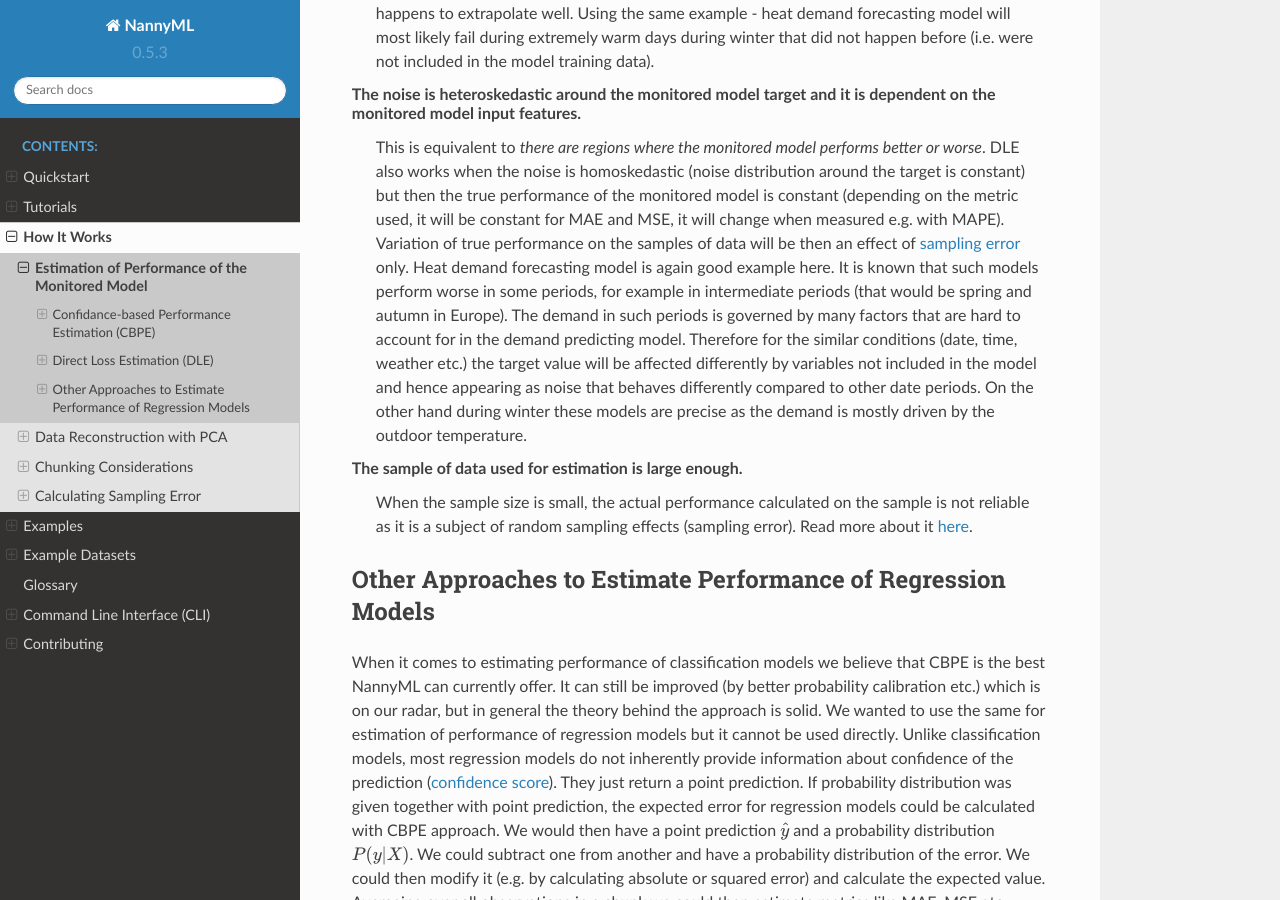
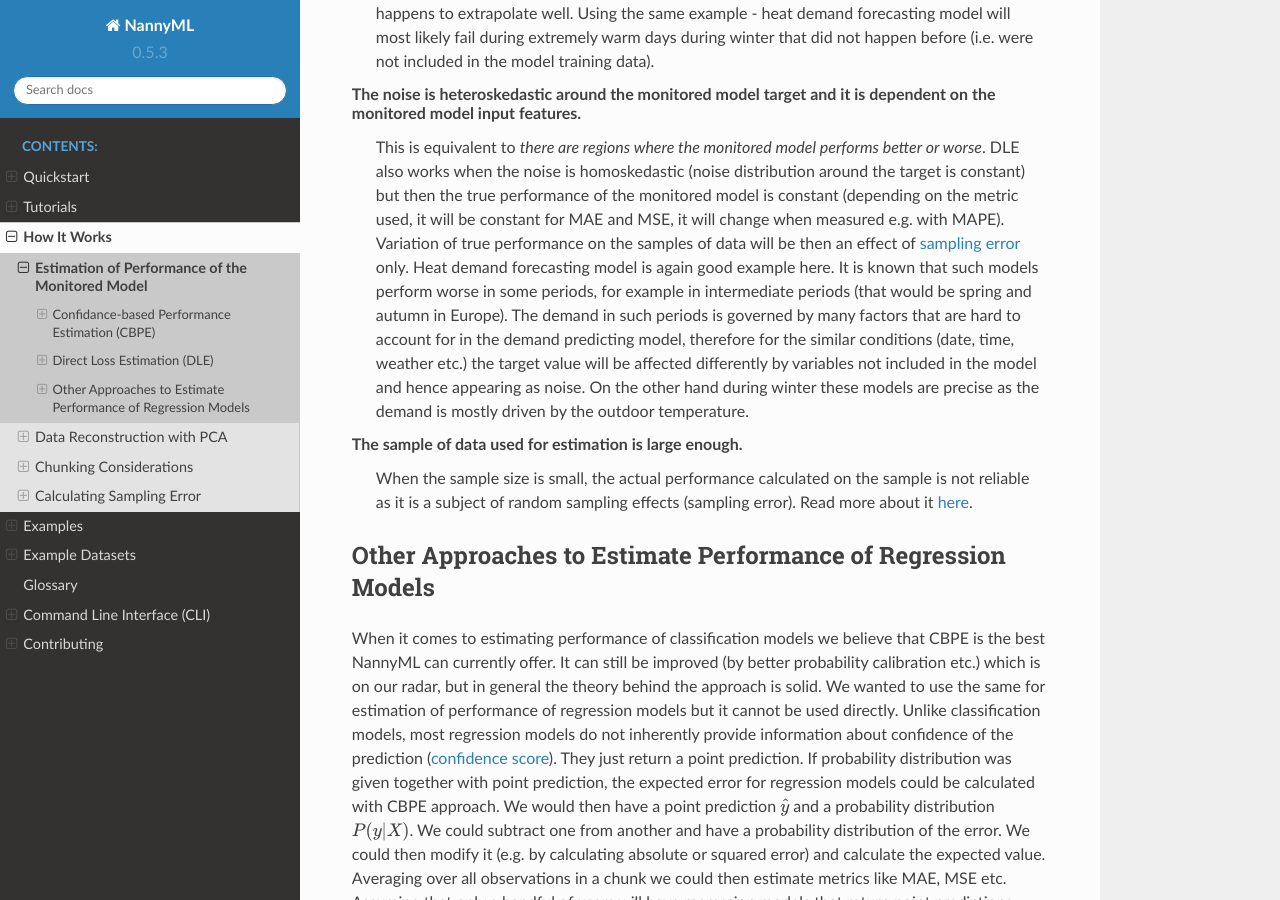
Before and after one commit to NannyML/nannyml, a Sphinx documentation site: the page built from docs/how_it_works/performance_estimation.rst, in a window 1280 px wide and 900 px high, scrolled down 13994 px. Built offline with Sphinx 7.4.7 and the Read the Docs theme 2.0.0, drawn with Linux system fonts in a browser that asks for light colours; pages that are not in the unit, such as notebooks, are missing from menus.

Commit message:
[skip ci] trivial update, doc

```diff
--- a/docs/how_it_works/performance_estimation.rst
+++ b/docs/how_it_works/performance_estimation.rst
@@ -585,9 +585,9 @@ Just like CBPE, it will handle covariate shifts well. The detailed assumptions a
     only. Heat demand forecasting model is again good example here.
     It is known that such models perform worse in some periods, for example in intermediate periods
     (that would be spring and autumn in Europe).
-    The demand in such periods is governed by many factors that are hard to account for in the demand predicting model.
-    Therefore for the similar conditions (date, time, weather etc.) the target value will be affected differently
-    by variables not included in the model and hence appearing as noise that behaves differently compared to other date periods.
+    The demand in such periods is governed by many factors that are hard to account for in the demand predicting model,
+    therefore for the similar conditions (date, time, weather etc.) the target value will be affected differently
+    by variables not included in the model and hence appearing as noise.
     On the other hand during winter these models are precise as the demand is mostly driven by the outdoor temperature.
 
 **The sample of data used for estimation is large enough.**
```
